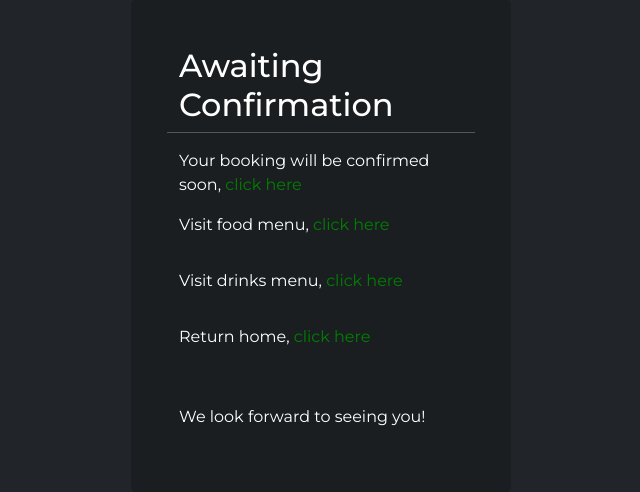
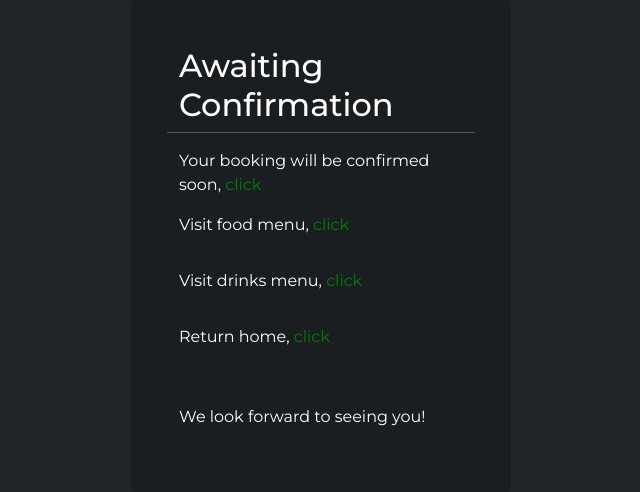
Before and after one commit to ArronBeale/CI_PP4_the_diplomat, a Django app: page /confirmed in a window 1280 px wide. Shown: the part 470-962 px from the top of the page, without its empty margins (319-959 px from the left). Run offline with Django 3.2, Linux system fonts and the light colour scheme; parts of the project's set-up code (start-up, migrations or seed data) failed here and were passed over; some libraries are stand-ins or nearby versions.

Commit message:
remove text from click here links in confirmed.html

```diff
--- a/bookings/templates/bookings/confirmed.html
+++ b/bookings/templates/bookings/confirmed.html
@@ -17,10 +17,10 @@
 
                         <h2>Awaiting Confirmation</h2><br>
                         <hr>
-                        <p>Your booking will be confirmed soon, <a href="{% url 'booking_list' %}" class="booking-success-button">click here</a></p><br>
-                        <p>Visit food menu, <a href="{% url 'food_menu' %}" class="booking-success-button">click here</a><p>
-                        <p>Visit drinks menu, <a href="{% url 'drink_menu' %}" class="booking-success-button">click here</a><p>
-                        <p>Return home, <a href="{% url 'home' %}" class="booking-success-button">click here</a><p><br>
+                        <p>Your booking will be confirmed soon, <a href="{% url 'booking_list' %}" class="booking-success-button">click</a></p><br>
+                        <p>Visit food menu, <a href="{% url 'food_menu' %}" class="booking-success-button">click</a><p>
+                        <p>Visit drinks menu, <a href="{% url 'drink_menu' %}" class="booking-success-button">click</a><p>
+                        <p>Return home, <a href="{% url 'home' %}" class="booking-success-button">click</a><p><br>
                         <p>We look forward to seeing you!</p>
 
                     </div>
```
